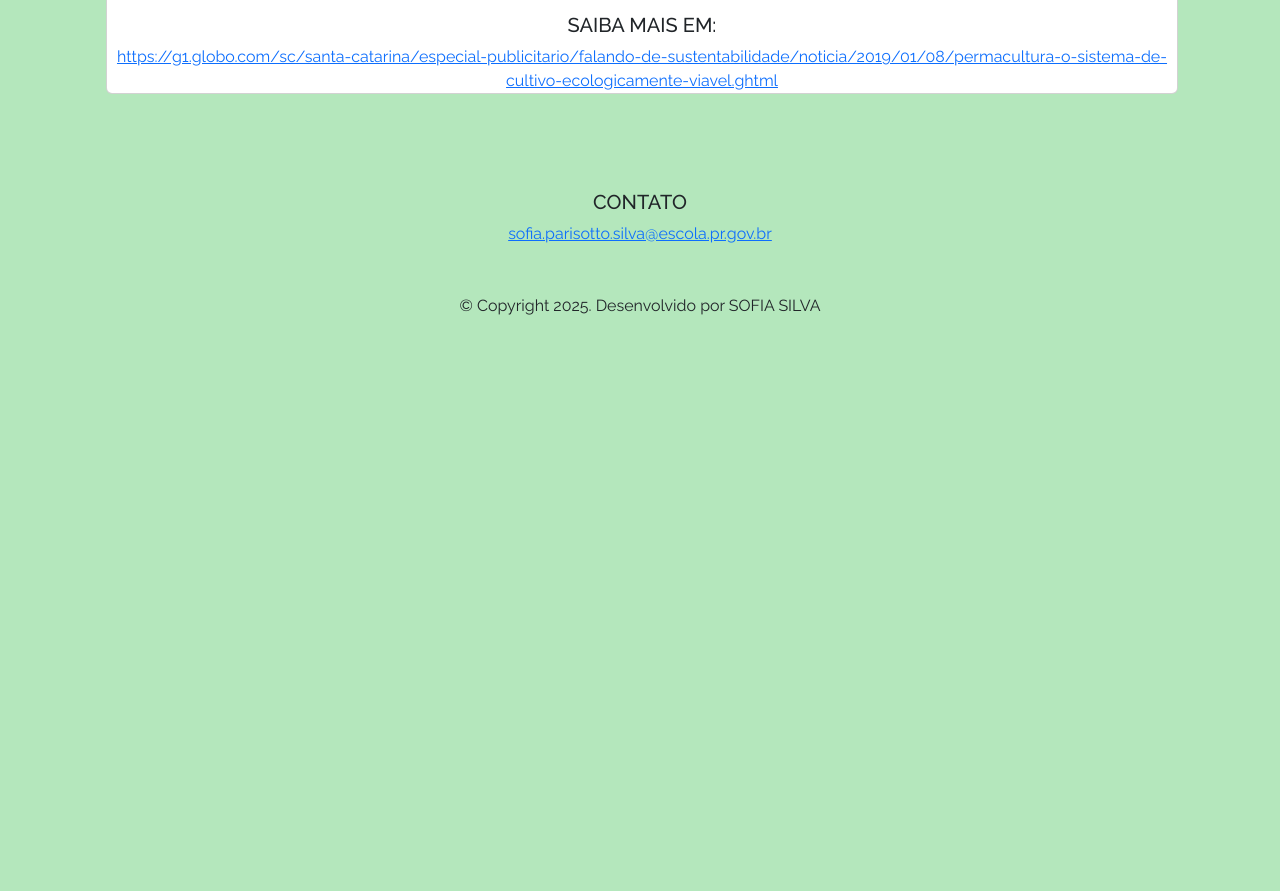
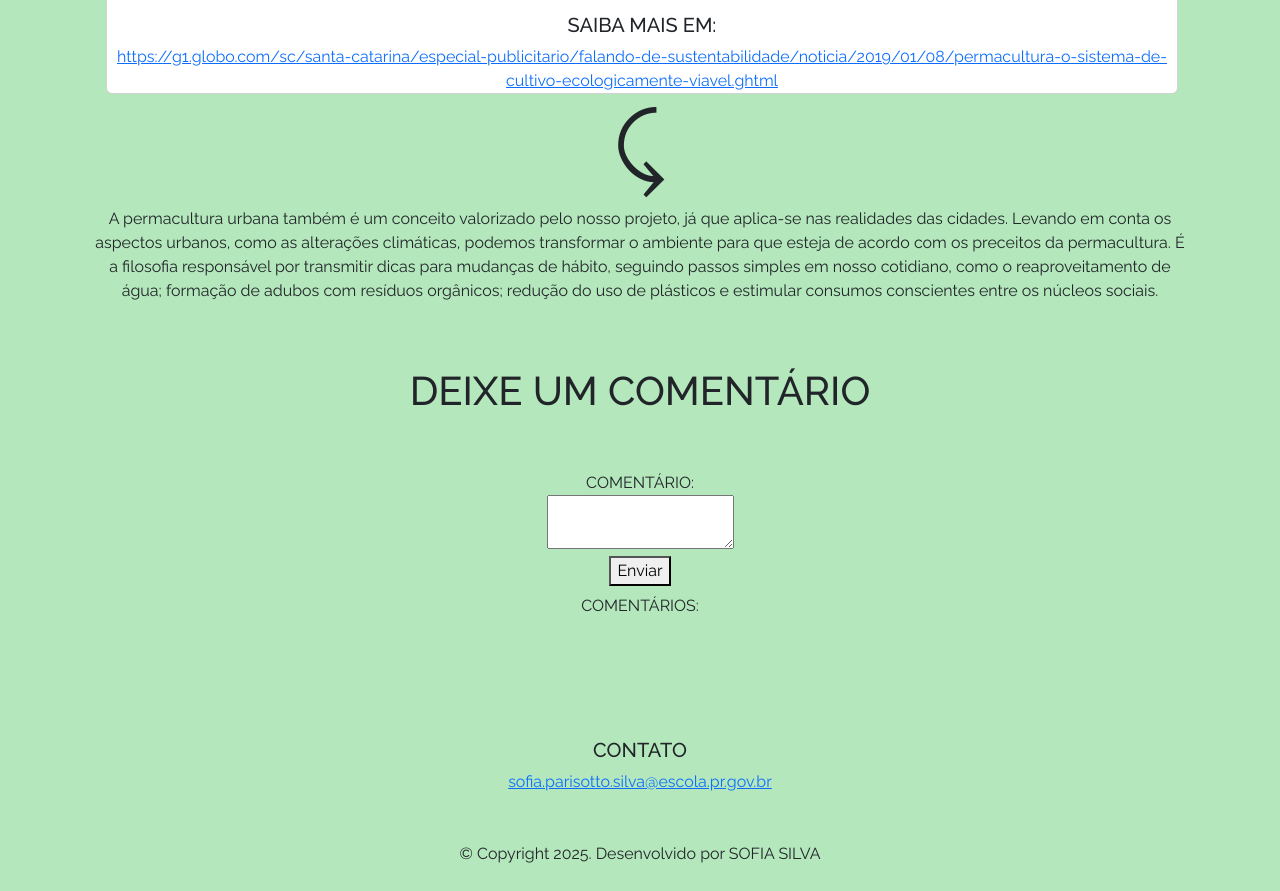
Before and after one commit to 30sps20241N/AGRINHO-sofia, a plain HTML site: page index.html in a window 1280 px wide. Shown: the part 3528-4419 px from the top of the page. Before the commit the page ends 3942 px from the top, so only its background shows below. Drawn offline with nearby package versions, Linux system fonts and the light colour scheme.

Commit message:
commit final (PROJETO FINAL)

```diff
--- a/index.html
+++ b/index.html
@@ -84,6 +84,44 @@
     </div>
 </div>
 
+<div>
+    <h1 style = "font-size: 5.5em"> ⤹ </h1>
+</div>
+<div>
+    <p>
+        A permacultura urbana também é um conceito valorizado pelo nosso projeto, já que aplica-se nas realidades das cidades. Levando em conta os aspectos urbanos, como as alterações climáticas, podemos transformar o ambiente para que esteja de acordo com os preceitos da permacultura. É a filosofia responsável por transmitir dicas para mudanças de hábito, seguindo passos simples em nosso cotidiano, como o reaproveitamento de água; formação de adubos com resíduos orgânicos; redução do uso de plásticos e estimular consumos conscientes entre os núcleos sociais.
+    </p>
+</div>
+<h1 class = "py-5">DEIXE UM COMENTÁRIO</h1>
+<div>
+<form id="form-comentario">
+            <label for="comentario">COMENTÁRIO:</label><br>
+                    <textarea id="comentario" name="comentario" required></textarea><br>
+                            <button type="submit">Enviar</button>
+                                </form>
+
+                                    <div class="comentario" id="comentarios-postados">
+                                            <p class = "py-2">COMENTÁRIOS:</p>
+                                                    <ul id="lista-comentarios"></ul>
+                                                        </div>
+
+                                                            <script>
+                                                                    const form = document.getElementById('form-comentario');
+                                                                            const lista = document.getElementById('lista-comentarios');
+
+                                                                                    form.addEventListener('submit', function(e) {
+                                                                                                e.preventDefault();
+                                                                                                            const comentario = document.getElementById('comentario').value;
+                                                                                                                        if (comentario.trim() !== '') {
+                                                                                                                                        const li = document.createElement('li');
+                                                                                                                                                        li.textContent = comentario;
+                                                                                                                                                                        lista.appendChild(li);
+                                                                                                                                                                                        form.reset();
+                                                                                                                                                                                                    }
+                                                                                                                                                                                                            });
+                                                                                                                                                                                                                </script>
+
+</div>
  </main>
 
      <footer class = "container py-5">
```
